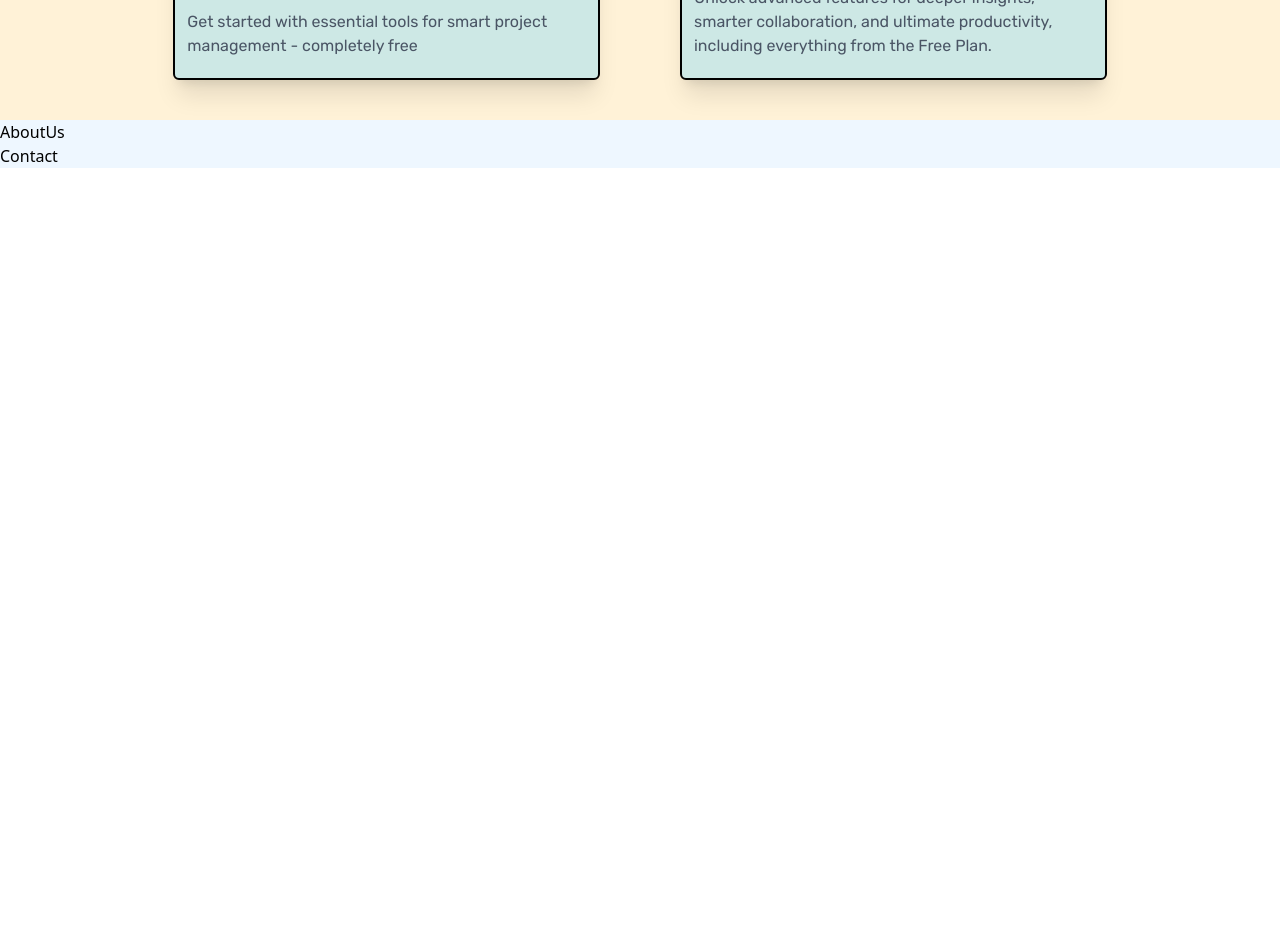
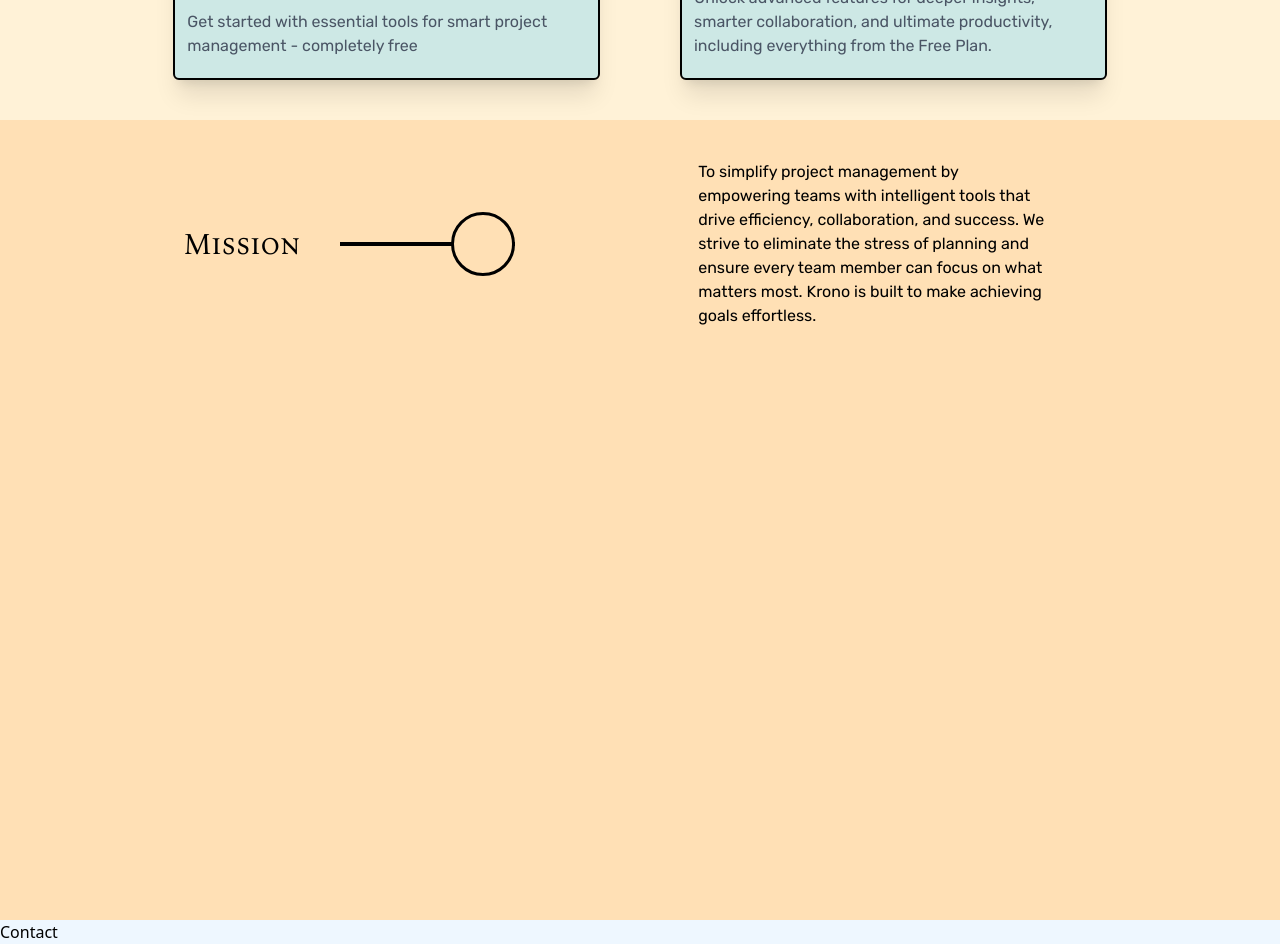
Before and after one commit to BGlowacki-kcl/PMaster, a React (Vite) app in the folder frontend/: page / in a window 1280 px wide. Shown: the part 3160-4104 px from the top of the page. Before the commit the page ends 3328 px from the top, so only its background shows below. Built offline with nearby package versions, Linux system fonts and the light colour scheme.

Commit message:
Do about me component

```diff
--- /dev/null
+++ b/frontend/src/components/AboutMeComponent.jsx
@@ -0,0 +1,20 @@
+import React from 'react'
+
+const AboutMeComponent = ({title, text}) => {
+  return (
+    <div className="flex fex-row pt-10" >
+        <div className="flex flex-row justify-center items-center w-3/5">
+            <p className="inline-block mr-10 text-3xl font-font2 whitespace-nowrap">{title}</p>
+            <div className="relative w-1/4 bg-black h-1">
+                <div className="absolute right-0 top-1/2 transform translate-y-[-50%] h-16 w-16 rounded-full border-3 bg-secondarywood1"></div>
+            </div>
+        </div>
+        <div className="flex flex-col w-1/2">
+
+            <p className="font-font4 text-md w-3/5">{text}</p>
+        </div>
+    </div>
+  )
+}
+
+export default AboutMeComponent
--- a/frontend/src/components/WaitlistDialog.jsx
+++ b/frontend/src/components/WaitlistDialog.jsx
@@ -14,6 +14,13 @@ function WaitlistDialog({ open, close, showNotification }) {
     const saveToWaitlist = async () => {
         const email = document.getElementById('name').value;
         setError(null);
+
+        const emailRegex = /^[^\s@]+@[^\s@]+\.[^\s@]+$/;
+        if(!emailRegex.test(email)){
+            setError("Provide a valid email address!")
+            return;
+        }
+
         try {
             const response = await saveUser(email, setError);
             if(response.success) {
--- a/frontend/src/pages/AboutUs.jsx
+++ b/frontend/src/pages/AboutUs.jsx
@@ -1,8 +1,14 @@
 import React, { forwardRef } from 'react'
+import AboutMeComponent from '../components/AboutMeComponent'
 
 const AboutUs = forwardRef((props, ref, showNotification) => {
   return (
-    <div ref={ref} className="" >AboutUs</div>
+    <div ref={ref} className="h-screen bg-secondarywood1" >
+      <AboutMeComponent
+        title="Mission"
+        text="To simplify project management by empowering teams with intelligent tools that drive efficiency, collaboration, and success. We strive to eliminate the stress of planning and ensure every team member can focus on what matters most. Krono is built to make achieving goals effortless."
+      />
+    </div>
   )
 })
 
```
Also changed, not shown: 1 other file (tests, documents, lock files or other folders).
